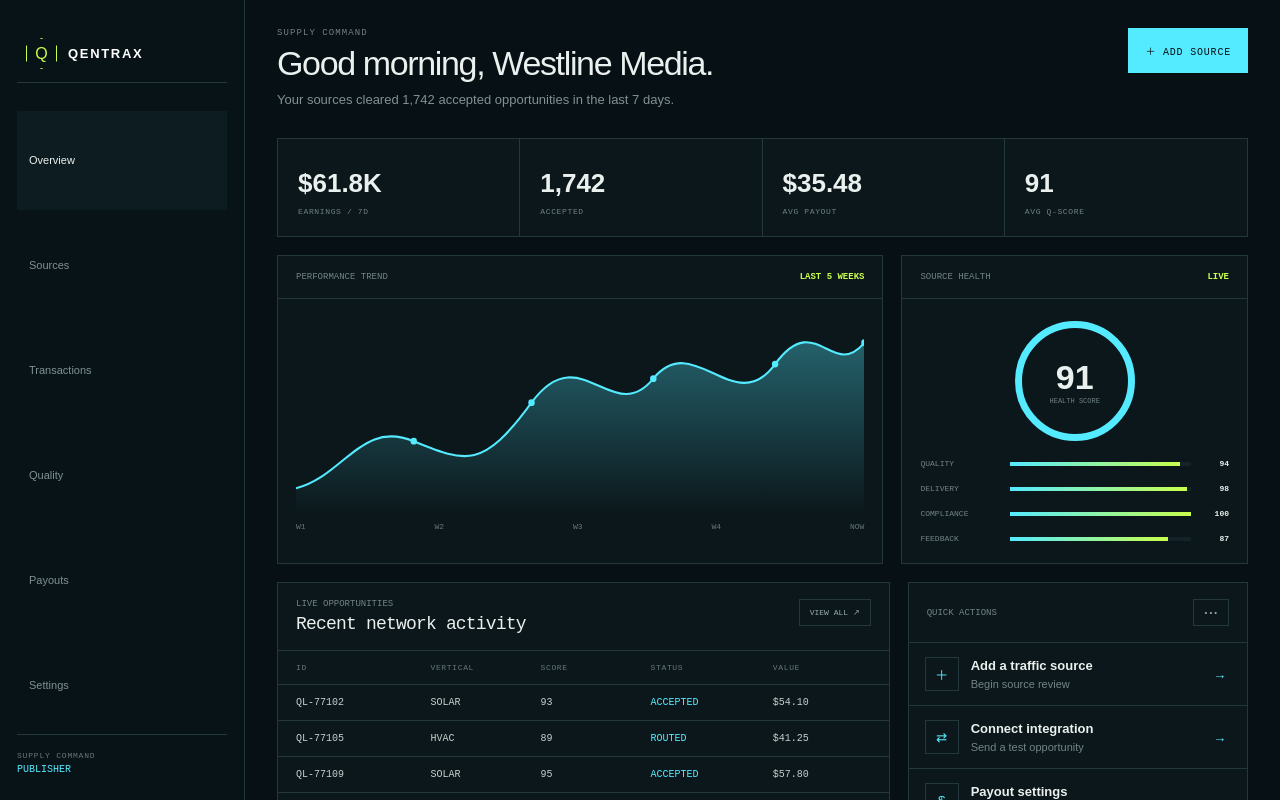
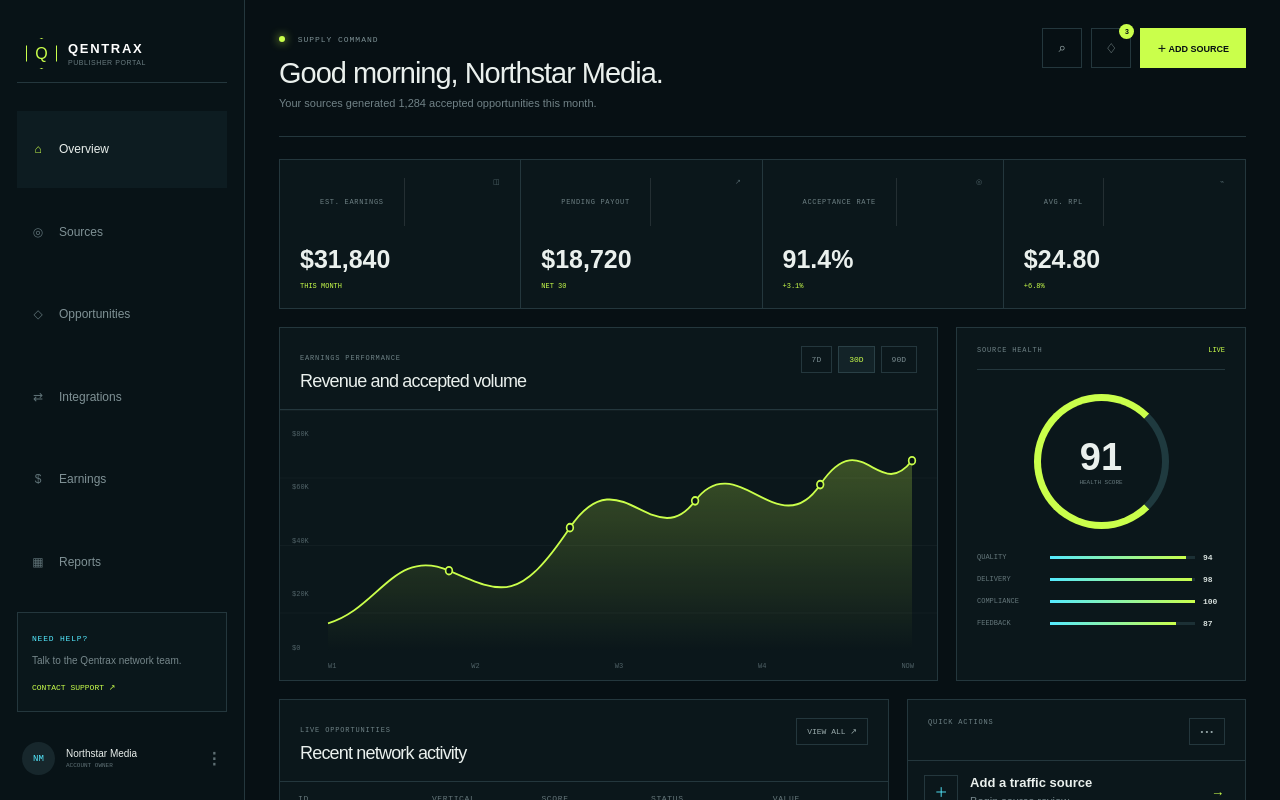
Before and after one commit to jpgreen30/Qentrax, a Next.js app: page /publisher/dashboard-preview in a window 1280 px wide. Shown: the top 800 px of the page. Built offline with nearby package versions, Linux system fonts and the light colour scheme.

Commit message:
Rebuild Dashboard to match live original chatgpt.site design with charts and layout

```diff
--- a/src/components/Dashboard.tsx
+++ b/src/components/Dashboard.tsx
@@ -1,24 +1,285 @@
-type Role="advertiser"|"publisher"|"admin";
-const configs={
- advertiser:{eyebrow:"DEMAND COMMAND",title:"Good morning, Atlas Growth.",sub:"Your campaigns cleared 286 qualified opportunities in the last 24 hours.",action:"＋ NEW CAMPAIGN",nav:["Overview","Campaigns","Opportunities","Integrations","Billing","Settings"],stats:[["$48.2K","SPEND / 7D"],["1,284","ACCEPTED"],["$37.54","AVG COST"],["94","AVG Q-SCORE"]]},
- publisher:{eyebrow:"SUPPLY COMMAND",title:"Good morning, Westline Media.",sub:"Your sources cleared 1,742 accepted opportunities in the last 7 days.",action:"＋ ADD SOURCE",nav:["Overview","Sources","Transactions","Quality","Payouts","Settings"],stats:[["$61.8K","EARNINGS / 7D"],["1,742","ACCEPTED"],["$35.48","AVG PAYOUT"],["91","AVG Q-SCORE"]]},
- admin:{eyebrow:"NETWORK OPS",title:"Network control room.",sub:"14 advertisers and 31 publishers are active across 6 verticals.",action:"＋ REVIEW QUEUE",nav:["Overview","Accounts","Quality","Ledger","Payouts","Settings"],stats:[["$2.4M","CLEARED / 24H"],["98.7%","ACCEPT RATE"],["6","VERTICALS"],["45","ACTIVE ACCOUNTS"]]}
+type Role = "advertiser" | "publisher";
+
+const chartSvg = {
+  advertiser: (
+    <svg viewBox="0 0 700 230" preserveAspectRatio="none" aria-label="Performance trend">
+      <defs>
+        <linearGradient id="g-advertiser" x1="0" y1="0" x2="0" y2="1">
+          <stop offset="0" stopColor="#caff4b" stopOpacity=".25" />
+          <stop offset="1" stopColor="#caff4b" stopOpacity="0" />
+        </linearGradient>
+      </defs>
+      <path className="area" d="M0 200 C60 185 80 120 145 145 S230 178 290 100 S390 130 440 72 S540 120 590 55 S660 75 700 30 L700 230 L0 230Z" fill="url(#g-advertiser)" />
+      <path className="line" d="M0 200 C60 185 80 120 145 145 S230 178 290 100 S390 130 440 72 S540 120 590 55 S660 75 700 30" />
+      <g className="dots">
+        <circle cx="145" cy="145" r="4" />
+        <circle cx="290" cy="100" r="4" />
+        <circle cx="440" cy="72" r="4" />
+        <circle cx="590" cy="55" r="4" />
+        <circle cx="700" cy="30" r="4" />
+      </g>
+    </svg>
+  ),
+  publisher: (
+    <svg viewBox="0 0 700 230" preserveAspectRatio="none" aria-label="Performance trend">
+      <defs>
+        <linearGradient id="g-publisher" x1="0" y1="0" x2="0" y2="1">
+          <stop offset="0" stopColor="#caff4b" stopOpacity=".25" />
+          <stop offset="1" stopColor="#caff4b" stopOpacity="0" />
+        </linearGradient>
+      </defs>
+      <path className="area" d="M0 200 C60 185 80 120 145 145 S230 178 290 100 S390 130 440 72 S540 120 590 55 S660 75 700 30 L700 230 L0 230Z" fill="url(#g-publisher)" />
+      <path className="line" d="M0 200 C60 185 80 120 145 145 S230 178 290 100 S390 130 440 72 S540 120 590 55 S660 75 700 30" />
+      <g className="dots">
+        <circle cx="145" cy="145" r="4" />
+        <circle cx="290" cy="100" r="4" />
+        <circle cx="440" cy="72" r="4" />
+        <circle cx="590" cy="55" r="4" />
+        <circle cx="700" cy="30" r="4" />
+      </g>
+    </svg>
+  ),
 };
-const activity={
- advertiser:[["QL-88218","LIFE","94","DELIVERED","$61.20"],["QL-88219","AUTO","91","ACCEPTED","$42.80"],["QL-88221","HOME","88","PENDING","$36.40"],["QL-88224","LIFE","96","DELIVERED","$58.10"]],
- publisher:[["QL-77102","SOLAR","93","ACCEPTED","$54.10"],["QL-77105","HVAC","89","ROUTED","$41.25"],["QL-77109","SOLAR","95","ACCEPTED","$57.80"],["QL-77112","ROOF","87","RETURNED","$0.00"]],
- admin:[["FLAG-204","CONSENT","Missing timestamp","OPEN","HIGH"],["FLAG-205","DUPLICATE","Velocity spike","REVIEW","MED"],["PAY-991","PAYOUT","Publisher batch","READY","$184K"],["ACC-441","KYC","Advertiser review","WAITING","NORMAL"]]
+
+const configs = {
+  advertiser: {
+    portal: "ADVERTISER PORTAL",
+    eyebrow: "DEMAND COMMAND",
+    title: "Good morning, Atlas Growth.",
+    sub: "Your campaigns cleared 286 qualified opportunities in the last 24 hours.",
+    action: "＋ NEW CAMPAIGN",
+    nav: [
+      ["⌂", "Overview"],
+      ["◎", "Campaigns"],
+      ["◇", "Opportunities"],
+      ["⇄", "Integrations"],
+      ["$", "Billing"],
+      ["▦", "Reports"],
+    ],
+    stats: [
+      ["AVAILABLE BALANCE", "◫", "$18,420", "FUNDED"],
+      ["SPEND / 30D", "↗", "$42,680", "+12.4%"],
+      ["ACCEPTED LEADS", "◎", "1,846", "92.8%"],
+      ["AVG. CPL", "⌁", "$23.12", "-8.3%"],
+    ],
+    chartLabel: "CAMPAIGN PERFORMANCE",
+    chartTitle: "Spend and accepted opportunities",
+    healthLabel: "CAMPAIGN HEALTH",
+    healthScore: "94",
+    user: ["AG", "Atlas Growth", "ACCOUNT OWNER"],
+    rows: [
+      ["QL-90184", "AUTO", "Q 96", "ACCEPTED", "$38.40"],
+      ["QL-90183", "SOLAR", "Q 91", "DELIVERED", "$62.10"],
+      ["QL-90171", "LIFE", "Q 94", "ACCEPTED", "$55.00"],
+      ["QL-90160", "HOME", "Q 88", "PENDING", "$29.75"],
+    ],
+    quick: [
+      ["＋", "Build a campaign", "Set targeting, bids and delivery"],
+      ["$", "Fund account", "Add to your media balance"],
+      ["⇄", "Connect CRM", "Map your delivery endpoint"],
+    ],
+  },
+  publisher: {
+    portal: "PUBLISHER PORTAL",
+    eyebrow: "SUPPLY COMMAND",
+    title: "Good morning, Northstar Media.",
+    sub: "Your sources generated 1,284 accepted opportunities this month.",
+    action: "＋ ADD SOURCE",
+    nav: [
+      ["⌂", "Overview"],
+      ["◎", "Sources"],
+      ["◇", "Opportunities"],
+      ["⇄", "Integrations"],
+      ["$", "Earnings"],
+      ["▦", "Reports"],
+    ],
+    stats: [
+      ["EST. EARNINGS", "◫", "$31,840", "THIS MONTH"],
+      ["PENDING PAYOUT", "↗", "$18,720", "NET 30"],
+      ["ACCEPTANCE RATE", "◎", "91.4%", "+3.1%"],
+      ["AVG. RPL", "⌁", "$24.80", "+6.8%"],
+    ],
+    chartLabel: "EARNINGS PERFORMANCE",
+    chartTitle: "Revenue and accepted volume",
+    healthLabel: "SOURCE HEALTH",
+    healthScore: "91",
+    user: ["NM", "Northstar Media", "ACCOUNT OWNER"],
+    rows: [
+      ["QL-90184", "AUTO", "Q 96", "ACCEPTED", "$38.40"],
+      ["QL-90177", "MORTGAGE", "Q 90", "SOLD", "$72.00"],
+      ["QL-90165", "LEGAL", "Q 92", "ACCEPTED", "$118.50"],
+      ["QL-90154", "HOME", "Q 88", "REVIEW", "$41.20"],
+    ],
+    quick: [
+      ["＋", "Add a traffic source", "Begin source review"],
+      ["⇄", "Connect integration", "Send a test opportunity"],
+      ["$", "Payout settings", "Manage tax and banking"],
+    ],
+  },
 };
-export default function Dashboard({role}:{role:Role}){
- const c=configs[role];
- return <main className={`dash dash-${role}`}>
- <aside className="dashSide"><a className="dashBrand" href="/"><i>Q</i><span>QENTRAX</span></a><nav>{c.nav.map((item,i)=><button key={item} className={i===0?"active":""}>{item}</button>)}</nav><div className="dashSideFoot"><small>{c.eyebrow}</small><strong>{role.toUpperCase()}</strong></div></aside>
- <section className="dashMain">
- <header className="dashTop"><div><p>{c.eyebrow}</p><h1>{c.title}</h1><span>{c.sub}</span></div><button>{c.action}</button></header>
- <div className="dashStats">{c.stats.map(s=><article key={s[1]}><b>{s[0]}</b><small>{s[1]}</small></article>)}</div>
- <div className="dashMid"><article className="trend"><header><span>PERFORMANCE TREND</span><b>LAST 5 WEEKS</b></header><div className="chartWrap"><svg viewBox="0 0 700 230" preserveAspectRatio="none"><defs><linearGradient id={`g-${role}`} x1="0" x2="0" y1="0" y2="1"><stop offset="0%" stopColor={role==="publisher"?"#54eaff":"#caff4b"} stopOpacity=".35"/><stop offset="100%" stopColor={role==="publisher"?"#54eaff":"#caff4b"} stopOpacity="0"/></linearGradient></defs><path className="area" d="M0 200 C60 185 80 120 145 145 S230 178 290 100 S390 130 440 72 S540 120 590 55 S660 75 700 30 L700 230 L0 230Z" fill={`url(#g-${role})`}/><path className="line" d="M0 200 C60 185 80 120 145 145 S230 178 290 100 S390 130 440 72 S540 120 590 55 S660 75 700 30"/><g className="dots"><circle cx="145" cy="145" r="4"/><circle cx="290" cy="100" r="4"/><circle cx="440" cy="72" r="4"/><circle cx="590" cy="55" r="4"/><circle cx="700" cy="30" r="4"/></g></svg><div className="xlabels"><span>W1</span><span>W2</span><span>W3</span><span>W4</span><span>NOW</span></div></div></article>
- <article className="health"><header><span>{role==="admin"?"NETWORK HEALTH":role==="publisher"?"SOURCE HEALTH":"CAMPAIGN HEALTH"}</span><b>LIVE</b></header><div className="healthRing"><strong>{role==="admin"?"97":role==="publisher"?"91":"94"}</strong><small>HEALTH SCORE</small></div>{[["QUALITY",94],["DELIVERY",98],["COMPLIANCE",100],["FEEDBACK",87]].map(x=><p key={x[0]}><span>{x[0]}</span><i><b style={{width:x[1]+"%"}}/></i><strong>{x[1]}</strong></p>)}</article></div>
- <div className="dashLower"><article className="liveTable"><header><div><span>{role==="admin"?"OPERATOR QUEUE":"LIVE OPPORTUNITIES"}</span><h2>{role==="admin"?"Items requiring review":"Recent network activity"}</h2></div><button>VIEW ALL ↗</button></header><div className="tableHead"><span>ID</span><span>{role==="admin"?"TYPE":"VERTICAL"}</span><span>{role==="admin"?"REASON":"SCORE"}</span><span>STATUS</span><span>{role==="admin"?"PRIORITY":"VALUE"}</span></div>{activity[role].map(r=><div className="tableRow" key={r[0]}>{r.map((v,i)=><span className={i===3?"status":""} key={i}>{v}</span>)}</div>)}</article>
- <article className="quick"><header><span>QUICK ACTIONS</span><button>•••</button></header>{(role==="advertiser"?[["＋","Build a campaign","Set targeting, bids and delivery"],["$","Fund account","Add to your media balance"],["⇄","Connect CRM","Map your delivery endpoint"]]:role==="publisher"?[["＋","Add a traffic source","Begin source review"],["⇄","Connect integration","Send a test opportunity"],["$","Payout settings","Manage tax and banking"]]:[["✓","Approve accounts","8 advertisers · 6 publishers"],["⚑","Review quality flags","3 high-priority events"],["$","Release payouts","$184K ready for approval"]]).map(x=><button className="quickRow" key={x[1]}><i>{x[0]}</i><span><b>{x[1]}</b><small>{x[2]}</small></span><em>→</em></button>)}</article></div>
- </section>
- </main>}
+
+export default function Dashboard({ role }: { role: Role }) {
+  const c = configs[role];
+  return (
+    <main className={`dash ${role}`}>
+      <aside className="dashSide">
+        <a className="dashBrand" href="/">
+          <i>Q</i>
+          <span>
+            QENTRAX<small>{c.portal}</small>
+          </span>
+        </a>
+        <nav>
+          {c.nav.map(([icon, label], i) => (
+            <button key={label} className={i === 0 ? "active" : ""}>
+              <i>{icon}</i>
+              {label}
+            </button>
+          ))}
+        </nav>
+        <div className="dashSupport">
+          <span>NEED HELP?</span>
+          <p>Talk to the Qentrax network team.</p>
+          <a href="mailto:network@qentrax.io">CONTACT SUPPORT ↗</a>
+        </div>
+        <div className="dashUser">
+          <i>{c.user[0]}</i>
+          <span>
+            {c.user[1]}
+            <small>{c.user[2]}</small>
+          </span>
+          <b>⋮</b>
+        </div>
+      </aside>
+      <section className="dashMain">
+        <header className="dashTop">
+          <div>
+            <span>
+              <i /> {c.eyebrow}
+            </span>
+            <h1>{c.title}</h1>
+            <p>{c.sub}</p>
+          </div>
+          <div>
+            <button className="dashIcon">⌕</button>
+            <button className="dashIcon">
+              ♢<b>3</b>
+            </button>
+            <button className="dashAction">{c.action}</button>
+          </div>
+        </header>
+        <div className="dashStats">
+          {c.stats.map(([label, icon, value, meta]) => (
+            <article key={label}>
+              <header>
+                <span>{label}</span>
+                <i>{icon}</i>
+              </header>
+              <strong>{value}</strong>
+              <small>{meta}</small>
+            </article>
+          ))}
+        </div>
+        <div className="dashGrid">
+          <article className="performance">
+            <header>
+              <div>
+                <span>{c.chartLabel}</span>
+                <h2>{c.chartTitle}</h2>
+              </div>
+              <div className="range">
+                <button>7D</button>
+                <button className="on">30D</button>
+                <button>90D</button>
+              </div>
+            </header>
+            <div className="chart">
+              <div className="ylabels">
+                <span>$80K</span>
+                <span>$60K</span>
+                <span>$40K</span>
+                <span>$20K</span>
+                <span>$0</span>
+              </div>
+              {chartSvg[role]}
+              <div className="xlabels">
+                <span>W1</span>
+                <span>W2</span>
+                <span>W3</span>
+                <span>W4</span>
+                <span>NOW</span>
+              </div>
+            </div>
+          </article>
+          <article className="health">
+            <header>
+              <span>{c.healthLabel}</span>
+              <b>LIVE</b>
+            </header>
+            <div className="healthRing">
+              <strong>{c.healthScore}</strong>
+              <small>HEALTH SCORE</small>
+            </div>
+            {[
+              ["QUALITY", 94],
+              ["DELIVERY", 98],
+              ["COMPLIANCE", 100],
+              ["FEEDBACK", 87],
+            ].map(([label, val]) => (
+              <p key={label as string}>
+                <span>{label}</span>
+                <i>
+                  <b style={{ width: `${val}%` }} />
+                </i>
+                <strong>{val}</strong>
+              </p>
+            ))}
+          </article>
+        </div>
+        <div className="dashLower">
+          <article className="liveTable">
+            <header>
+              <div>
+                <span>LIVE OPPORTUNITIES</span>
+                <h2>Recent network activity</h2>
+              </div>
+              <button>VIEW ALL ↗</button>
+            </header>
+            <div className="tableHead">
+              <span>ID</span>
+              <span>VERTICAL</span>
+              <span>SCORE</span>
+              <span>STATUS</span>
+              <span>VALUE</span>
+            </div>
+            {c.rows.map((r) => (
+              <div className="tableRow" key={r[0]}>
+                {r.map((v, i) => (
+                  <span className={i === 3 ? "status" : ""} key={i}>
+                    {v}
+                  </span>
+                ))}
+              </div>
+            ))}
+          </article>
+          <article className="quick">
+            <header>
+              <span>QUICK ACTIONS</span>
+              <button>•••</button>
+            </header>
+            {c.quick.map(([icon, title, sub]) => (
+              <button className="quickRow" key={title}>
+                <i>{icon}</i>
+                <span>
+                  <b>{title}</b>
+                  <small>{sub}</small>
+                </span>
+                <em>→</em>
+              </button>
+            ))}
+          </article>
+        </div>
+      </section>
+    </main>
+  );
+}
```
Also changed, not shown: src/app/dashboard.css.
